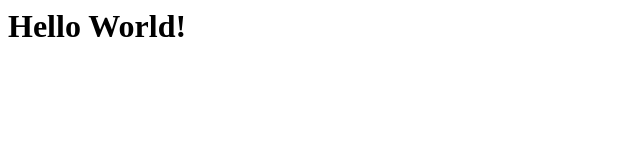
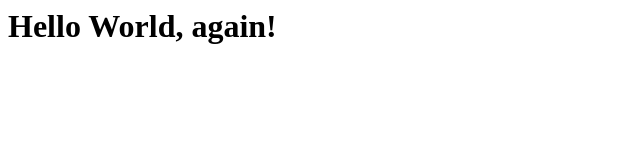
Before and after one commit to krisnawan-andrew/HOS08, a plain HTML site: page index.html in a window 1280 px wide. Shown: the whole page, without its empty margins (0-640 px from the left). Drawn offline with Linux system fonts and the light colour scheme.

Commit message:
development branch - 2

```diff
--- a/index.html
+++ b/index.html
@@ -1 +1 @@
-<h1>Hello World!<h1>
+<h1>Hello World, again!<h1>
```
